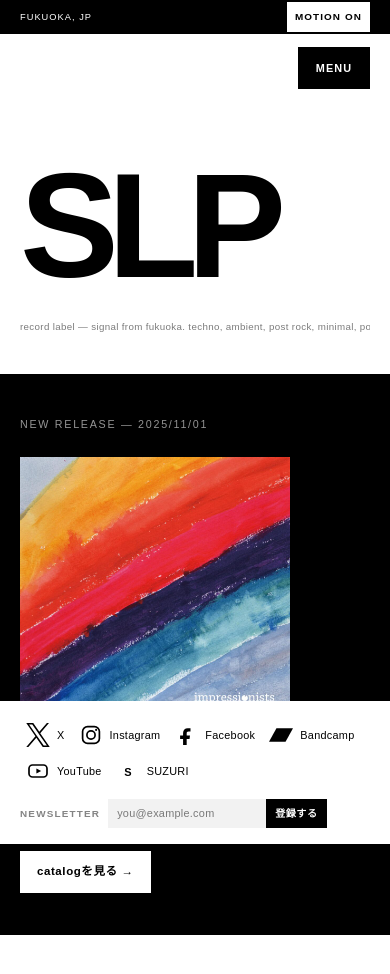
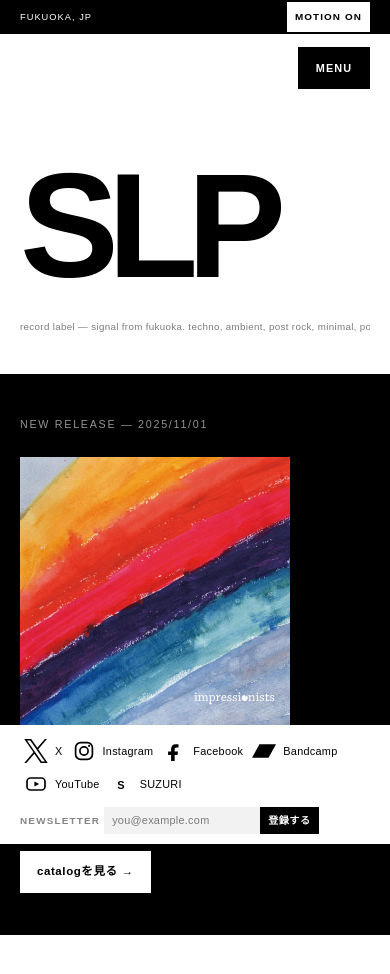
Before and after one commit to roastia/slp-website, a Next.js app: page / in a window 390 px wide. Shown: the top 974 px of the page. Built offline with nearby package versions, Linux system fonts and the light colour scheme; a web font is replaced by a local one.

Commit message:
スマホ画面のフッター余白をさらに削減（高さ最小化）

```diff
--- a/app/globals.css
+++ b/app/globals.css
@@ -533,15 +533,15 @@ footer.site .copyright{padding:5px 0;opacity:.48;}
   .latest-grid img{max-width:270px;}
   .card-grid{grid-template-columns:repeat(2,minmax(0,1fr));gap:30px 12px;}
   .movie-grid{grid-template-columns:1fr;}
-  footer.site{padding:16px 0;}
+  footer.site{padding:10px 0;}
   footer.site .wrap{display:block;}
-  footer.site a{padding:6px;margin-right:2px;}
+  footer.site a{padding:4px;margin-right:1px;}
   .social-icon{width:24px;height:24px;}
   footer.site .link-label{position:absolute;width:1px;height:1px;padding:0;margin:-1px;overflow:hidden;clip:rect(0,0,0,0);white-space:nowrap;border:0;}
   footer.site .copyright{display:none;}
-  .footer-newsletter{margin-top:10px;gap:8px;}
+  .footer-newsletter{margin-top:6px;gap:4px;}
   .footer-newsletter input{min-width:0;flex:1;}
-  .footer-newsletter input,.footer-newsletter button{padding:6px 9px;}
+  .footer-newsletter input,.footer-newsletter button{padding:5px 8px;}
   .detail-hero{padding-top:28px;padding-bottom:68px;}
   .detail-grid{margin-top:30px;gap:34px;}
   .detail-intro h1{font-size:clamp(1.6rem,8.5vw,2.8rem);}
```
